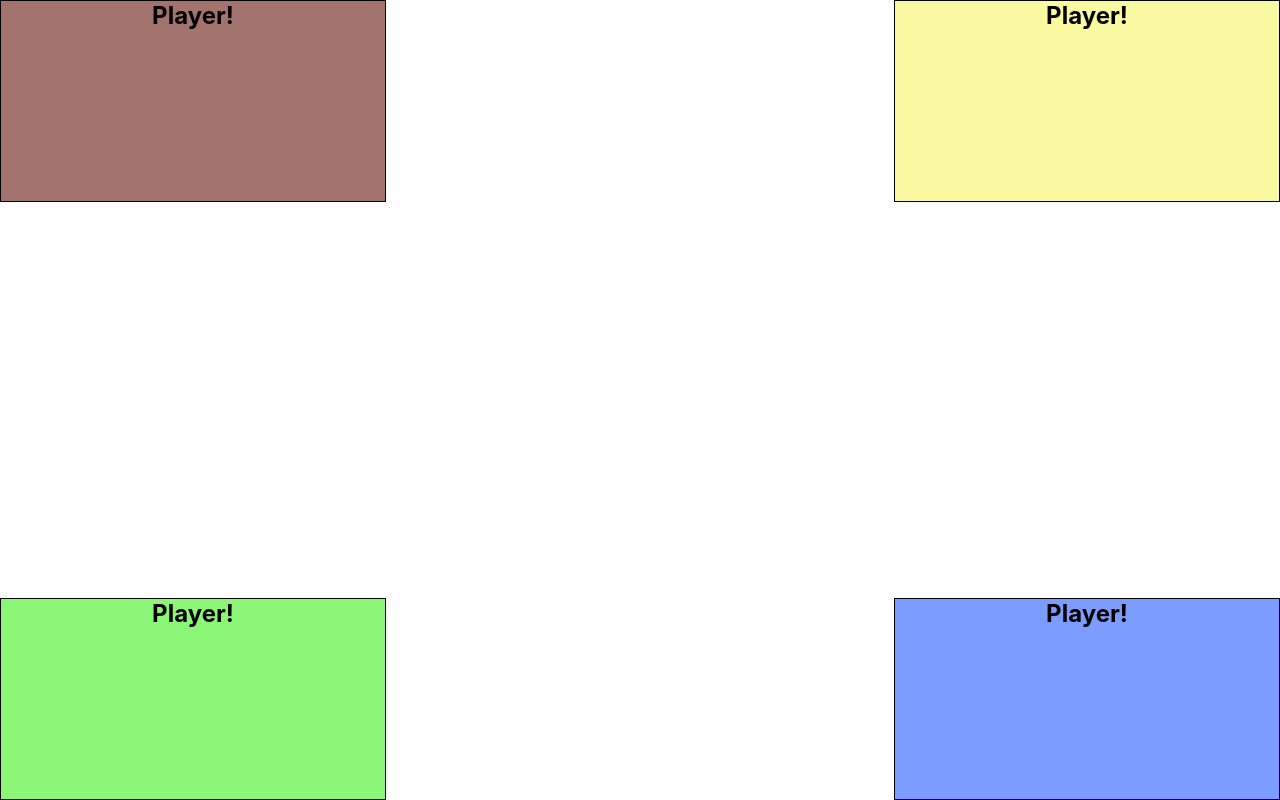
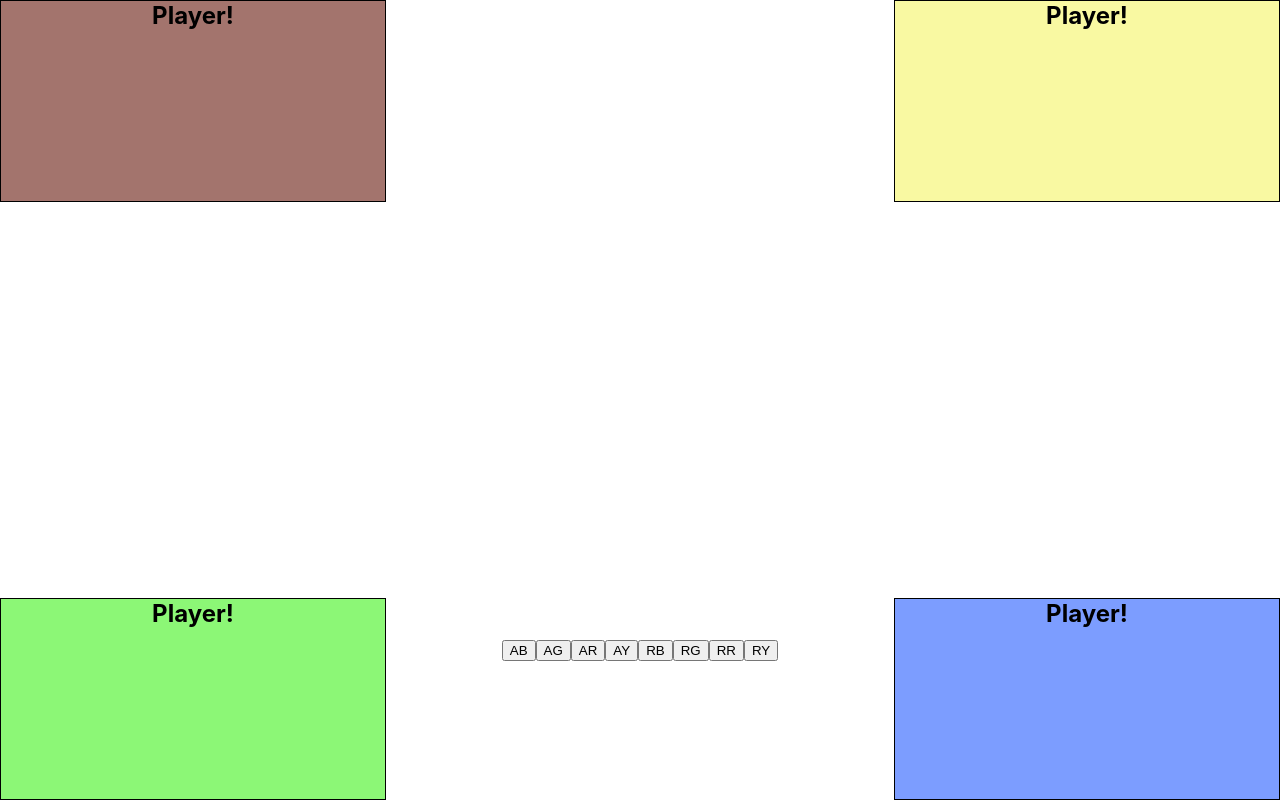
Before and after one commit to GreyMatteOr/Chief-UI, a React (Create React App) app: page / in a window 1280 px wide. Built offline with nearby package versions, Linux system fonts and the light colour scheme; a web font is replaced by a local one.

Commit message:
Differentiate Add and Remove worker functions

```diff
--- a/src/App.js
+++ b/src/App.js
@@ -1,3 +1,5 @@
+import { addWorker, removeWorker } from './Components/Pages/Game/workerFx.js';
+
 import Board from './Components/Pages/Game/Board.js'
 
 function App() {
@@ -5,6 +7,21 @@ function App() {
   return (
     <div className="App">
       <Board />
+      <section style={{
+        'display': 'flex',
+        'justifyContent': 'center',
+        'alignContent': 'center',
+        'marginTop': '50%'
+      }}>
+        <button onClick={ () => addWorker.Blue() }>AB</button>
+        <button onClick={ () => addWorker.Green() }>AG</button>
+        <button onClick={ () => addWorker.Red() }>AR</button>
+        <button onClick={ () => addWorker.Yellow() }>AY</button>
+        <button onClick={ () => removeWorker.Blue() }>RB</button>
+        <button onClick={ () => removeWorker.Green() }>RG</button>
+        <button onClick={ () => removeWorker.Red() }>RR</button>
+        <button onClick={ () => removeWorker.Yellow() }>RY</button>
+      </section>
     </div>
   );
 }
--- a/src/Components/Pages/Game/Board.js
+++ b/src/Components/Pages/Game/Board.js
@@ -1,23 +1,10 @@
 import Player from './Player.js';
-import { useState } from 'react';
 
 export default function Board(props) {
-  let [creds, setCreds] = useState({econ:true,hr:true,sec:true,tech:true})
-  let {econ, hr, sec, tech} = creds
+
   return (
-    <>
-      { ['Red', 'Yellow', 'Green', 'Blue'].map( (team, i) => {
-        return (
-          <Player
-            econ={econ}
-            hr={hr}
-            key={`${team}-player`}
-            sec={sec}
-            team={team}
-            tech={tech}
-          />
-        )
-      } ) }
-    </>
+    <div data-testid='board'>
+      { ['Red', 'Yellow', 'Green', 'Blue'].map( (team, i) => <Player key={`${team}-player`} team={team} /> ) }
+    </div>
   )
 }
--- a/src/Components/Pages/Game/Player.js
+++ b/src/Components/Pages/Game/Player.js
@@ -1,36 +1,47 @@
+import { addWorker, removeWorker } from './workerFx.js';
 import { boardColors } from '../../../Styling/colors.js';
-import { useState } from 'react';
+import { useEffect, useState } from 'react';
 import Worker from './Worker';
 
-let addWorker, removeWorker;
 export default function Player(props) {
   let { team } = props
   let [workers, setWorkers] = useState([])
+
   let displayPositions = {
     'Blue': ['bottom', 'right'],
     'Green': ['bottom', 'left'],
     'Red': ['top', 'left'],
     'Yellow': ['top', 'right']
   }
-  let [pos1, pos2] = displayPositions[team]
-
-  addWorker = (econ=false, hr=false, sec=false, tech=false) => {
-    setWorkers( [...workers, {econ,hr,sec,team,tech}])
-    console.log(workers)
-  }
+  let [pos1, pos2] = displayPositions[ team ]
 
   function displayWorkers() {
     return workers.map( ({econ, hr, sec, team, tech}, i) => {
-      return <Worker econ={econ} hr={hr} key={`${team}-${i}`} sec={sec} team={team} tech={tech} />
+      return (
+        <Worker
+          econ={econ}
+          hr={hr}
+          key={`${team}-${i}`}
+          sec={sec}
+          team={team}
+          tech={tech}
+        />
+      )
     })
   }
 
-  removeWorker = ( index = 0 ) => {
-    if (0 <= index && index < workers.length) {
-      workers.splice(index, 1)
-      setWorkers( [...workers] )
+  useEffect( () => {
+    addWorker[team] = (econ=false, hr=false, sec=false, tech=false) => {
+      setWorkers( [...workers, {econ,hr,sec,team,tech}] )
     }
-  }
+
+    removeWorker[team] = ( index = 0 ) => {
+      if (0 <= index && index < workers.length) {
+        workers.splice(index, 1)
+        setWorkers( [...workers] )
+      }
+    }
+  }, [] )
 
   return (
     <section
@@ -51,5 +62,3 @@ export default function Player(props) {
     </section>
   )
 }
-
-export { addWorker, removeWorker }
--- a/src/Components/Pages/Game/Worker.js
+++ b/src/Components/Pages/Game/Worker.js
@@ -16,7 +16,7 @@ export default function Worker (props) {
 
   useEffect( () => {
     dragmove(node.current, node.current)
-  }, [] )
+  }, [node] )
 
   return (
     <div
--- /dev/null
+++ b/src/Components/Pages/Game/workerFx.js
@@ -0,0 +1,13 @@
+export const addWorker = {
+  'Blue': null,
+  'Green': null,
+  'Red': null,
+  'Yellow': null
+};
+
+export const removeWorker = {
+  'Blue': null,
+  'Green': null,
+  'Red': null,
+  'Yellow': null
+};
```
